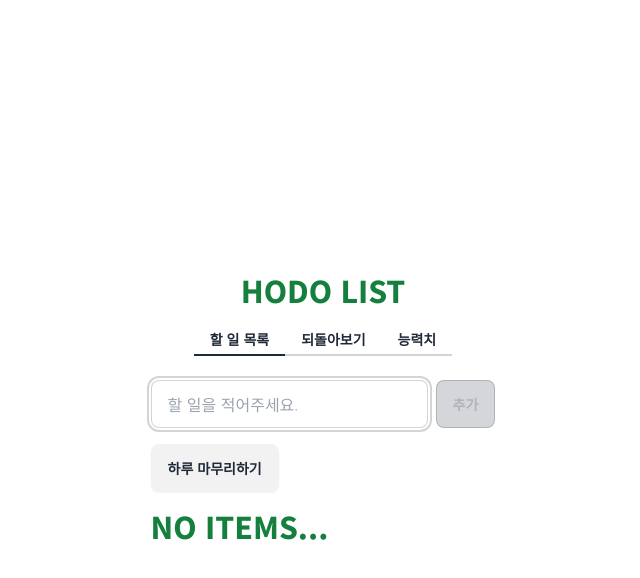
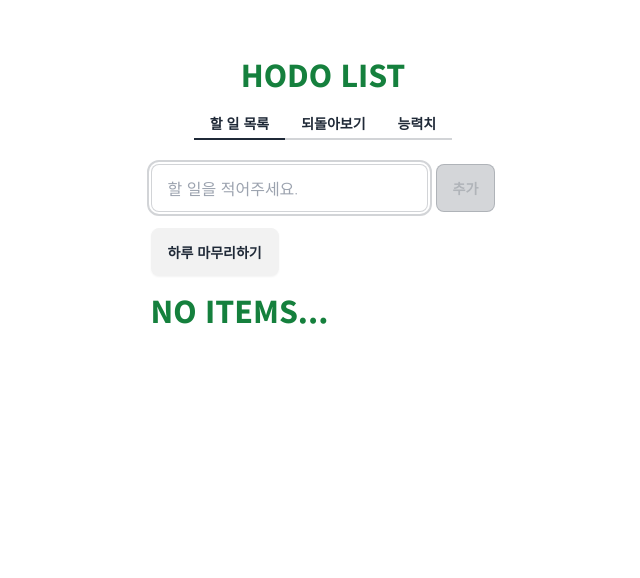
Before and after one commit to devheedoo/heedo-town, a Next.js app in the folder apps/hodo-list/: page / in a window 1280 px wide. Shown: the top 578 px of the page, without its empty margins (317-957 px from the left). Built offline with nearby package versions, Linux system fonts and the light colour scheme.

Commit message:
feat(hodo-list): layout margin top

```diff
--- a/apps/hodo-list/src/app/layout.tsx
+++ b/apps/hodo-list/src/app/layout.tsx
@@ -26,11 +26,11 @@ export default function RootLayout({
       <body className={notoSansKR.className}>
         <div
           className={classNames(
-            "flex min-h-screen items-center justify-center",
+            "mt-10 flex min-h-screen justify-center",
             "text-3xl font-extrabold uppercase text-green-700"
           )}
         >
-          <div className="flex max-w-screen-lg flex-col items-center justify-center">
+          <div className="flex max-w-screen-lg flex-col items-center">
             <h1 className="m-4">Hodo List</h1>
 
             <Tabs />
```
